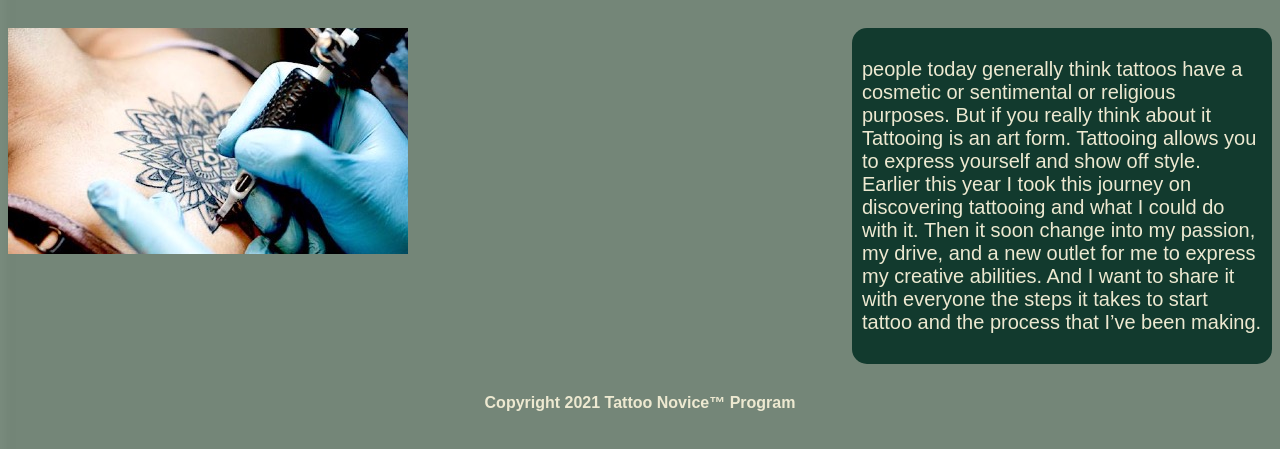
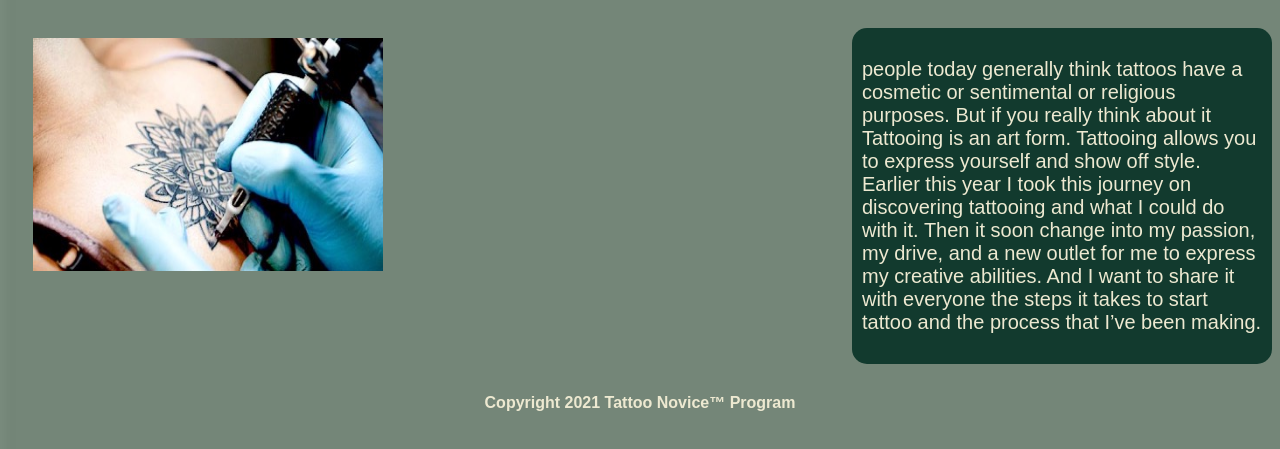
Before and after one commit to Azaria-Alford/WebsiteProject, a plain HTML site: page index.html in a window 1280 px wide. Shown: the part 185-634 px from the top of the page. Drawn offline with Linux system fonts and the light colour scheme; a web font is replaced by a local one.

Commit message:
fixed index

```diff
--- a/index.html
+++ b/index.html
@@ -38,7 +38,8 @@
 	</ul>
 		</nav>
 
-<div class="left"><img src="website pictures/TATTOOING_adobespark.jpg" alt="tattooing"></div>
+<div class="left"><img src="website pictures/TATTOOING_adobespark.jpg" alt="tattooing"  style="display:block;margin:auto" width="350" height="233"></div>
+
 	<article class="right"><p>people today generally think tattoos have a cosmetic or sentimental or religious purposes. But if you really think about it Tattooing is an art form. Tattooing allows you to express yourself and show off style. Earlier this year I took this journey on discovering tattooing and what I could do with it. Then it soon change into my passion, my drive, and a new outlet for me to express my creative abilities. And I want to share it with everyone the steps it takes to start tattoo and the process that I’ve been making.</p></article>
 
 
--- a/main1.css
+++ b/main1.css
@@ -57,8 +57,8 @@ nav a:active {
 .left{
 	width:400px;
 	float: left;
-	margin-top: 30px;
-	margin-bottom: 30px;
+	margin-top:40px;
+	margin-bottom:40px;
 }
 
 .right{
```
